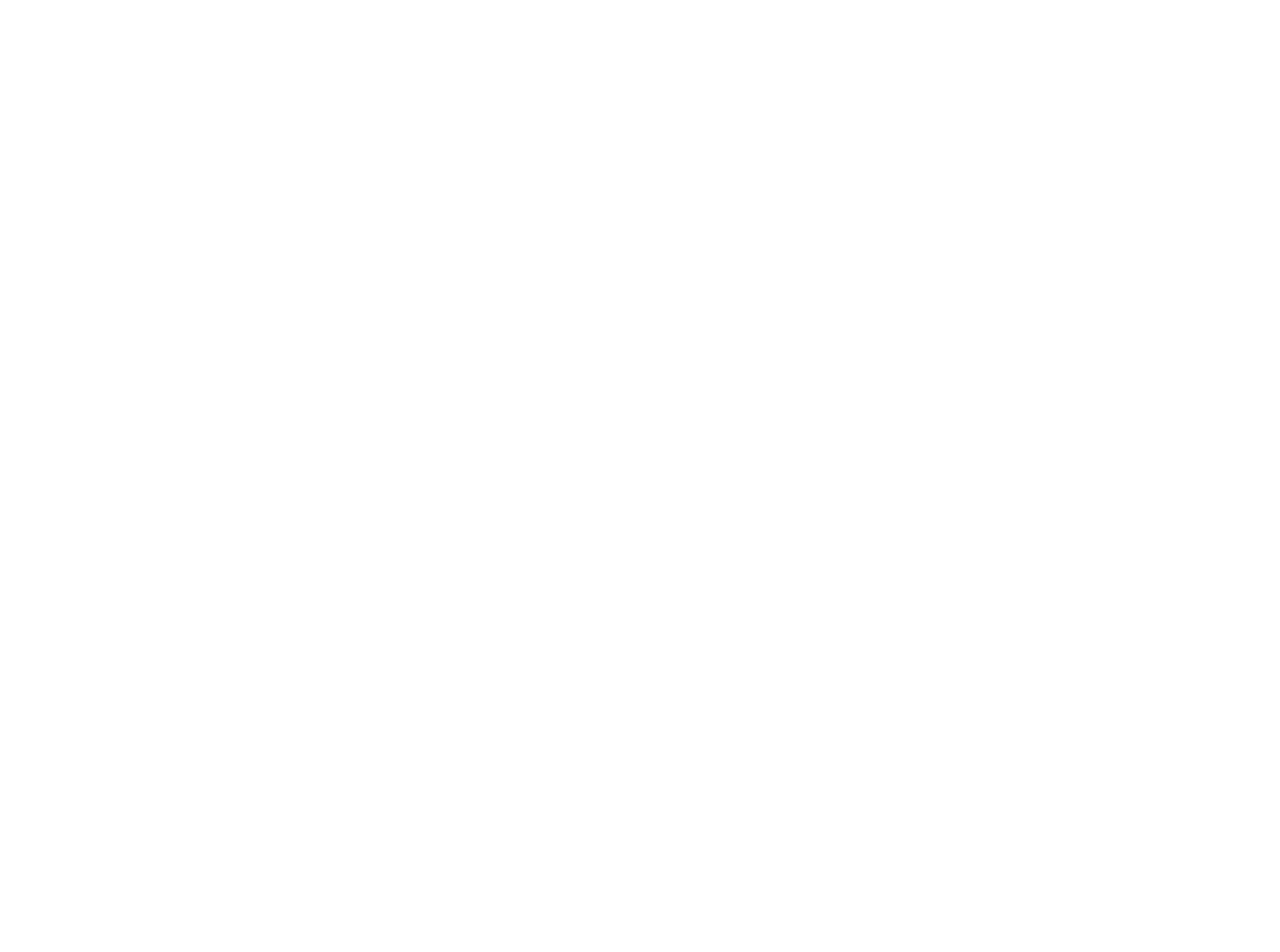
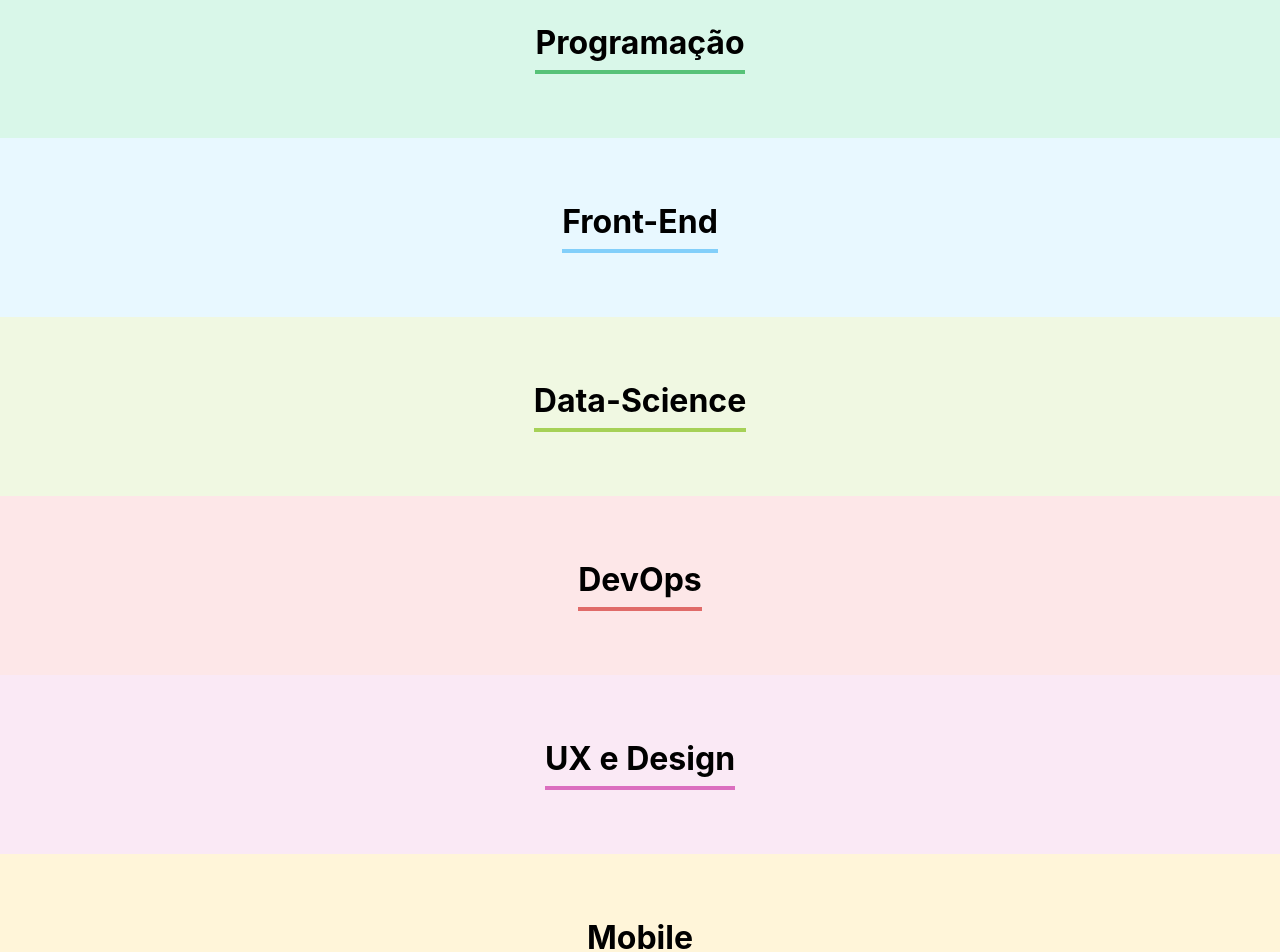
Before and after one commit to pedroquintao/organo, a React (Create React App) app: page / in a window 1280 px wide. Shown: the part 1580-2532 px from the top of the page. Before the commit the page ends 1539 px from the top, so only its background shows below. Built offline with nearby package versions, Linux system fonts and the light colour scheme.

Commit message:
Atividade 04 da Aula 04 Finalizada

```diff
--- a/src/App.js
+++ b/src/App.js
@@ -1,20 +1,62 @@
 import { useState } from 'react';
 import Banner from './componentes/Banner';
 import Formulario from './componentes/Formulario';
+import Time from './componentes/Time';
 
 
 function App() {
+
+  const times = [
+    {
+      nome: 'Programação',
+      corPrimaria: '#57C278',
+      corSecundaria: '#D9F7E9'
+    },
+    {
+      nome: 'Front-End',
+      corPrimaria: '#82CFFA',
+      corSecundaria: '#E8F8FF'
+    },
+    {
+      nome: 'Data-Science',
+      corPrimaria: '#A6D157',
+      corSecundaria: '#F0F8E2'
+    },
+    {
+      nome: 'DevOps',
+      corPrimaria: '#E06B69',
+      corSecundaria: '#FDE7E8'
+    },
+    {
+      nome: 'UX e Design',
+      corPrimaria: '#DB6EBF',
+      corSecundaria: '#FAE9F5'
+    },
+    {
+      nome: 'Mobile',
+      corPrimaria: '#FFBA05',
+      corSecundaria: '#FFF5D9'
+    },
+    {
+      nome: 'Inovação e Gestão',
+      corPrimaria: '#FF8A29',
+      corSecundaria: '#FFEEDF'
+    }
+  ]
+
   const [colaboradores, setColaboradores] = useState([])
 
   const aoNovoColaboradorAdicionado = (colaborador) => {
     console.log(colaborador)
-    setColaboradores([...colaboradores, colaborador])//Novo array, expalhando aqui dentro os colaboradores antigos e colocando o que acabou de chegar no final. Dessa forma obtem-se um array novo com todos os colaboradores
+    setColaboradores([...colaboradores, colaborador])//Novo array, expalhando aqui dentro os colaboradores antigos e colocando o que acabou de chegar no final. Dessa forma obtem-se um array novo com todos os colaboradores. Essa sintaxe é a mesma coisa de ter criado uma variavel temporária, feito o push com o novo colaborador e passado essa nova variavel como argumento do setColaboradores
   }
 
   return (
     <div className="App">
       <Banner />
-      <Formulario aoColaboradorCadastrado={colaborador => aoNovoColaboradorAdicionado(colaborador)}/>
+      <Formulario nomesDostimes={times.map(time => time.nome)} aoColaboradorCadastrado={colaborador => aoNovoColaboradorAdicionado(colaborador)}/>
+      {times.map(time => <Time key={time.nome} nome={time.nome} corPrimaria={time.corPrimaria} corSecundaria={time.corSecundaria}/>)}
+
     </div>
   );
 }
--- a/src/componentes/Formulario/index.js
+++ b/src/componentes/Formulario/index.js
@@ -6,15 +6,7 @@
 
 const Formulario = (props) => {
 
-    const times = [
-        'Programação',
-        'Frontend',
-        'Data Science',
-        'DevOps',
-        'UX e Design',
-        'Mobile',
-        'Inovação e Gestão'
-    ]
+
     //States:
     const [nome, setNome] = useState('')
     const [cargo, setCargo] = useState('')
@@ -50,7 +42,7 @@
                             />
                 <ListaSuspensa  obrigatorio={true}
                                 label="Time"
-                                itens={times}
+                                itens={props.nomesDostimes}
                                 valor={time}
                                 aoAlterado={valor => setTime(valor)}
                                 />
--- /dev/null
+++ b/src/componentes/Time/Time.css
@@ -0,0 +1,11 @@
+.time {
+    text-align: center;
+    padding: 32px;
+}
+
+.time h3 {
+    font-size: 32px;
+    border-bottom: 4px solid;
+    display: inline-block;
+    padding-bottom: 8px;
+}
--- /dev/null
+++ b/src/componentes/Time/index.js
@@ -0,0 +1,13 @@
+import './Time.css'
+
+const Time = (props) => {
+    const css = {backgroundColor: props.corSecundaria}
+
+    return (
+        <section className='time' style={css}>
+            <h3 style={{borderColor: props.corPrimaria}}>{props.nome}</h3>
+        </section>
+    )
+}
+
+export default Time
```
